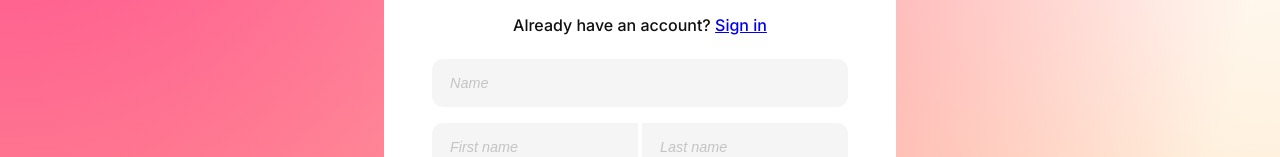
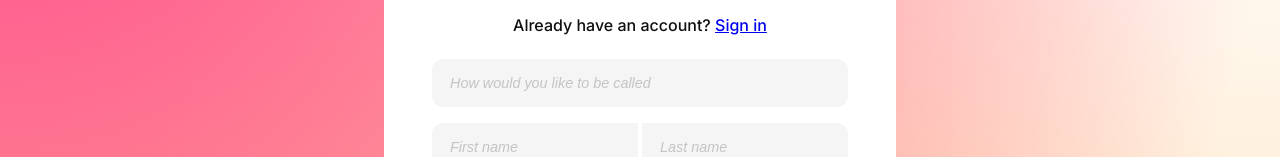
Before and after one commit to Jefferson227/learning-lab, a React (Create React App) app: page / in a window 1280 px wide. Shown: the part 261-418 px from the top of the page. Built offline with nearby package versions, Linux system fonts and the light colour scheme; a web font is replaced by a local one.

Commit message:
Change input text placeholder

```diff
--- a/src/App.js
+++ b/src/App.js
@@ -10,7 +10,7 @@ function App() {
         <h5 className="App-container__form-subtitle">Already have an account? <a href="http://localhost:8080">Sign in</a></h5>
 
         <form className="form-group">
-          <input type="text" className="form-group__input-text form-group__input-text--fullsize" placeholder="Name" />
+          <input type="text" className="form-group__input-text form-group__input-text--fullsize" placeholder="How would you like to be called" />
           <input type="text" className="form-group__input-text form-group__input-text--halfsize-left" placeholder="First name" />
           <input type="text" className="form-group__input-text form-group__input-text--halfsize-right" placeholder="Last name" />
           <input type="email" className="form-group__input-text form-group__input-text--fullsize" placeholder="Email" />
```
